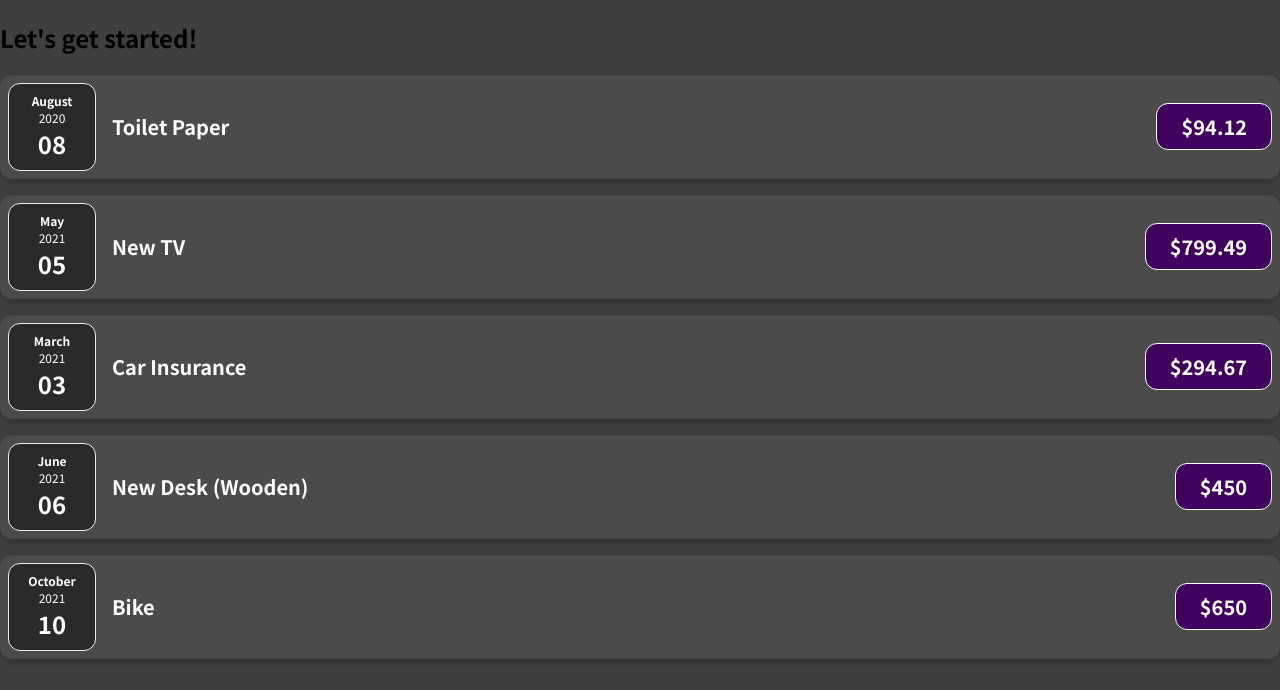
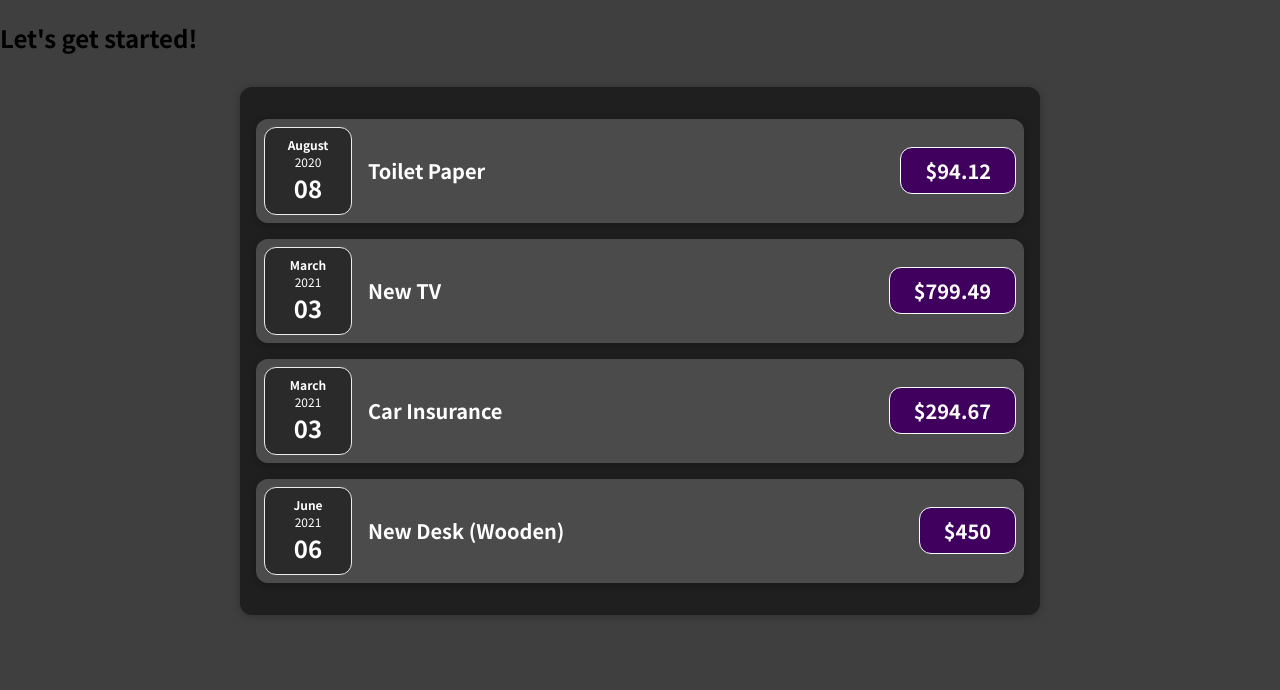
Before and after one commit to Syed-Ansar/React, a JavaScript app: page / in a window 1280 px wide. Shown: the top 690 px of the page. Built offline with nearby package versions, Linux system fonts and the light colour scheme.

Commit message:
second commit

```diff
--- a/src/App.js
+++ b/src/App.js
@@ -1,4 +1,4 @@
-import ExpenseItem from "./Components/ExpenseItem";
+import Expenses from "./Components/Expenses";
 
 function App() {
   const expenses = [
@@ -8,7 +8,7 @@
       amount: 94.12,
       date: new Date(2020, 7, 14),
     },
-    { id: "e2", title: "New TV", amount: 799.49, date: new Date(2021, 4, 12) },
+    { id: "e2", title: "New TV", amount: 799.49, date: new Date(2021, 2, 12) },
     {
       id: "e3",
       title: "Car Insurance",
@@ -21,42 +21,12 @@
       amount: 450,
       date: new Date(2021, 5, 12),
     },
-    {
-      id: "e5",
-      title: "Bike",
-      amount: 650,
-      date: new Date(2021, 9, 30),
-    },
   ];
 
   return (
     <div>
       <h2>Let's get started!</h2>
-      <ExpenseItem
-        title={expenses[0].title}
-        amount={expenses[0].amount}
-        date={expenses[0].date}
-      />
-      <ExpenseItem
-        title={expenses[1].title}
-        amount={expenses[1].amount}
-        date={expenses[1].date}
-      />
-      <ExpenseItem
-        title={expenses[2].title}
-        amount={expenses[2].amount}
-        date={expenses[2].date}
-      />
-      <ExpenseItem
-        title={expenses[3].title}
-        amount={expenses[3].amount}
-        date={expenses[3].date}
-      />
-      <ExpenseItem
-        amount={expenses[4].amount}
-        title={expenses[4].title}
-        date={expenses[4].date}
-      />
+      <Expenses items={expenses} />
     </div>
   );
 }
--- a/src/Components/ExpenseDate.js
+++ b/src/Components/ExpenseDate.js
@@ -2,8 +2,8 @@
 
 function ExpenseDate(props) {
   const month = props.date.toLocaleString("en-US", { month: "long" });
+  const day = props.date.toLocaleString("en-US", { month: "2-digit" });
   const year = props.date.getFullYear();
-  const day = props.date.toLocaleString("en-US", { month: "2-digit" });
 
   return (
     <div className="expense-date">
--- a/src/Components/ExpenseItem.js
+++ b/src/Components/ExpenseItem.js
@@ -5,7 +5,7 @@
   return (
     <div className="expense-item">
       <ExpenseDate date={props.date} />
-      <div className="expense-item__description ">
+      <div className="expense-item__description">
         <h2>{props.title}</h2>
         <div className="expense-item__price">${props.amount}</div>
       </div>
--- /dev/null
+++ b/src/Components/Expenses.css
@@ -0,0 +1,9 @@
+.expenses {
+  padding: 1rem;
+  background-color: rgb(31, 31, 31);
+  margin: 2rem auto;
+  width: 50rem;
+  max-width: 95%;
+  border-radius: 12px;
+  box-shadow: 0 1px 8px rgba(0, 0, 0, 0.25);
+}
--- /dev/null
+++ b/src/Components/Expenses.js
@@ -0,0 +1,31 @@
+import ExpenseItem from "./ExpenseItem";
+import "./Expenses.css";
+
+function Expenses(props) {
+  return (
+    <div className="expenses">
+      <ExpenseItem
+        title={props.items[0].title}
+        amount={props.items[0].amount}
+        date={props.items[0].date}
+      />
+      <ExpenseItem
+        title={props.items[1].title}
+        amount={props.items[1].amount}
+        date={props.items[1].date}
+      />
+      <ExpenseItem
+        title={props.items[2].title}
+        amount={props.items[2].amount}
+        date={props.items[2].date}
+      />
+      <ExpenseItem
+        title={props.items[3].title}
+        amount={props.items[3].amount}
+        date={props.items[3].date}
+      />
+    </div>
+  );
+}
+
+export default Expenses;
```
Also changed, not shown: 1 other file (tests, documents, lock files or other folders).
